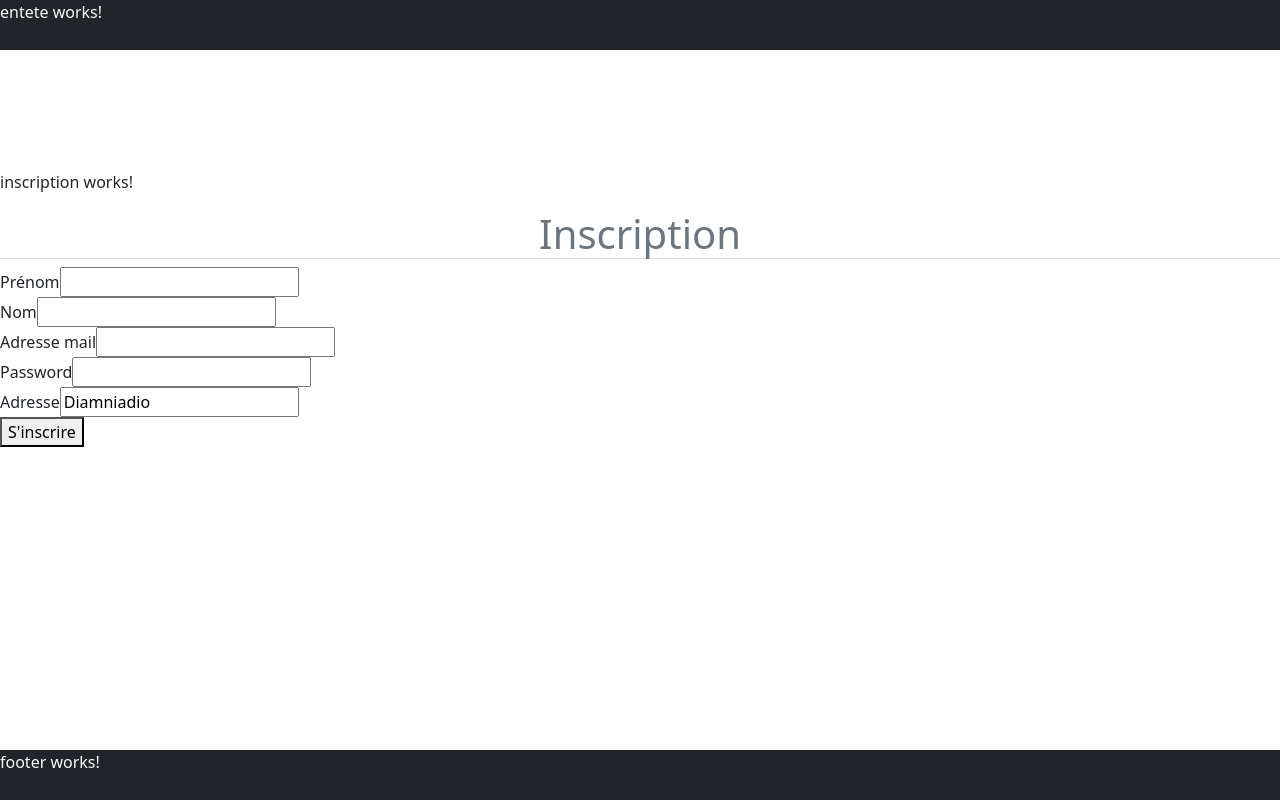
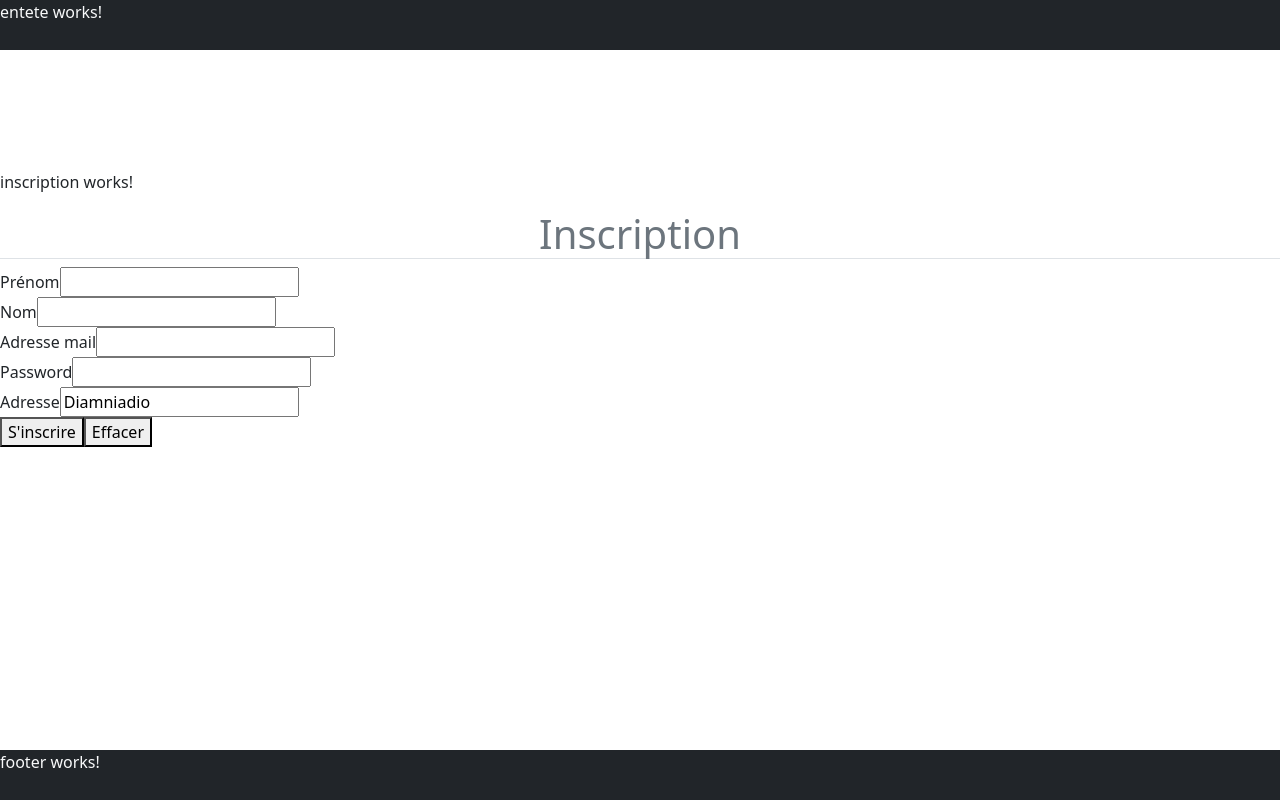
Before and after one commit to thesenegalesehitch/magasin-web, an Angular app: page /inscription in a window 1280 px wide. Built offline with nearby package versions, Linux system fonts and the light colour scheme.

Commit message:
Ajout et configuration du bouton effacerForm

```diff
--- a/src/app/inscription/inscription.component.html
+++ b/src/app/inscription/inscription.component.html
@@ -27,5 +27,8 @@
     <label>Adresse</label>
     <input formControlName="adresse" type="text" name="adresse" id="adresse">
   </div>
-  <button (click)=inscrire() type="submit">S'inscrire</button>
+  <div>
+    <button (click)=inscrire() type="submit">S'inscrire</button>
+    <button (click)=cleanForm() type="submit">Effacer</button>
+  </div>
 </form>
--- a/src/app/inscription/inscription.component.ts
+++ b/src/app/inscription/inscription.component.ts
@@ -21,7 +21,11 @@ inscriptionForm : FormGroup=new FormGroup({
 
 })
   // bouton pour le formulaire pour s'inscrire'
-  inscrire() {
+  inscrire(): void {
     console.log("Données formulaires :",this.inscriptionForm.value)
   }
+  // bouton pour effacer le formulaire
+  cleanForm(): void {
+  this.inscriptionForm.reset();
+  }
 }
```
